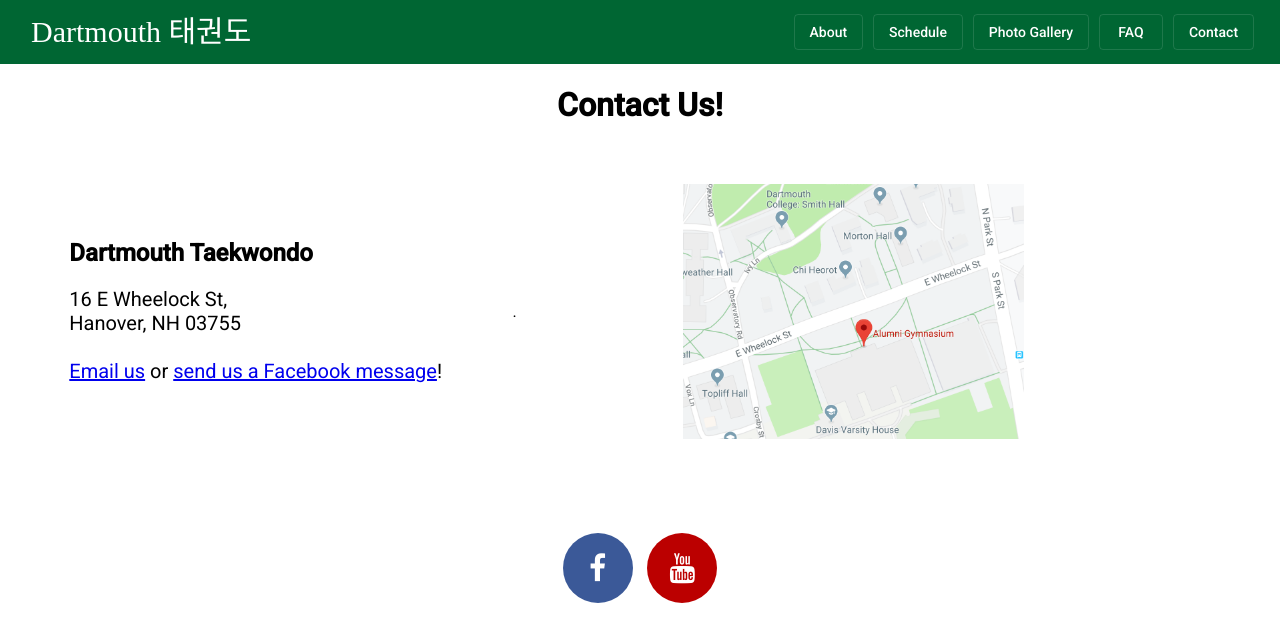
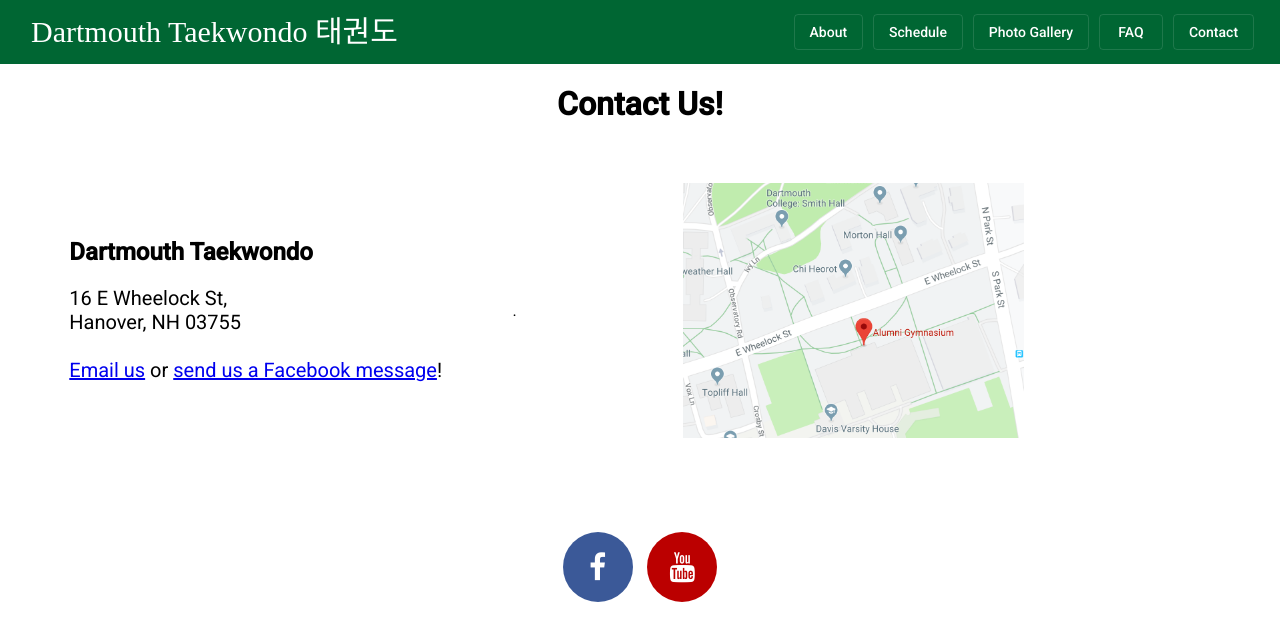
Before and after one commit to irenelam22/TKD-website, an Angular app: page /contact in a window 1280 px wide. Shown: the top 642 px of the page. Built offline with nearby package versions, Linux system fonts and the light colour scheme.

Commit message:
MVP, fixed bugs

```diff
--- a/src/app/components/home/home.component.css
+++ b/src/app/components/home/home.component.css
@@ -2,7 +2,6 @@
   margin: 0;
   padding: 0;
   font-family: Arial, Helvetica, sans-serif;
-
 }
 
 .imgbox {
--- a/src/app/components/navbar/navbar.component.css
+++ b/src/app/components/navbar/navbar.component.css
@@ -18,9 +18,9 @@
     font-size: 30px;
 }
 
-.sticky {
+/* .sticky {
     position: fixed;
     top: 0;
     width: 100%;
     z-index: 9999;
-}
+} */
--- a/src/app/components/navbar/navbar.component.html
+++ b/src/app/components/navbar/navbar.component.html
@@ -1,5 +1,6 @@
-<mat-toolbar class="bar sticky">
-    <button mat-stroked-button class="title" routerLink="/">Dartmouth 태권도</button>
+<!-- <mat-toolbar class="bar sticky"> -->
+<mat-toolbar class="bar">
+    <button mat-stroked-button class="title" routerLink="/">Dartmouth Taekwondo 태권도</button>
     <span class="example-spacer"></span>
     <div *ngFor="let route of routes">
         <button mat-stroked-button routerLink={{route.link}}>{{ route.title }}</button>&nbsp;&nbsp;
--- a/src/styles.css
+++ b/src/styles.css
@@ -1,8 +1,6 @@
-/* You can add global styles to this file, and also import other style files */
-
 html, body { height: 100%; }
 body {
     margin: 0;
     font-family: Roboto, "Helvetica Neue", sans-serif;
-    padding-top: 65px;
+    /* padding-top: 65px; */
 }
```
